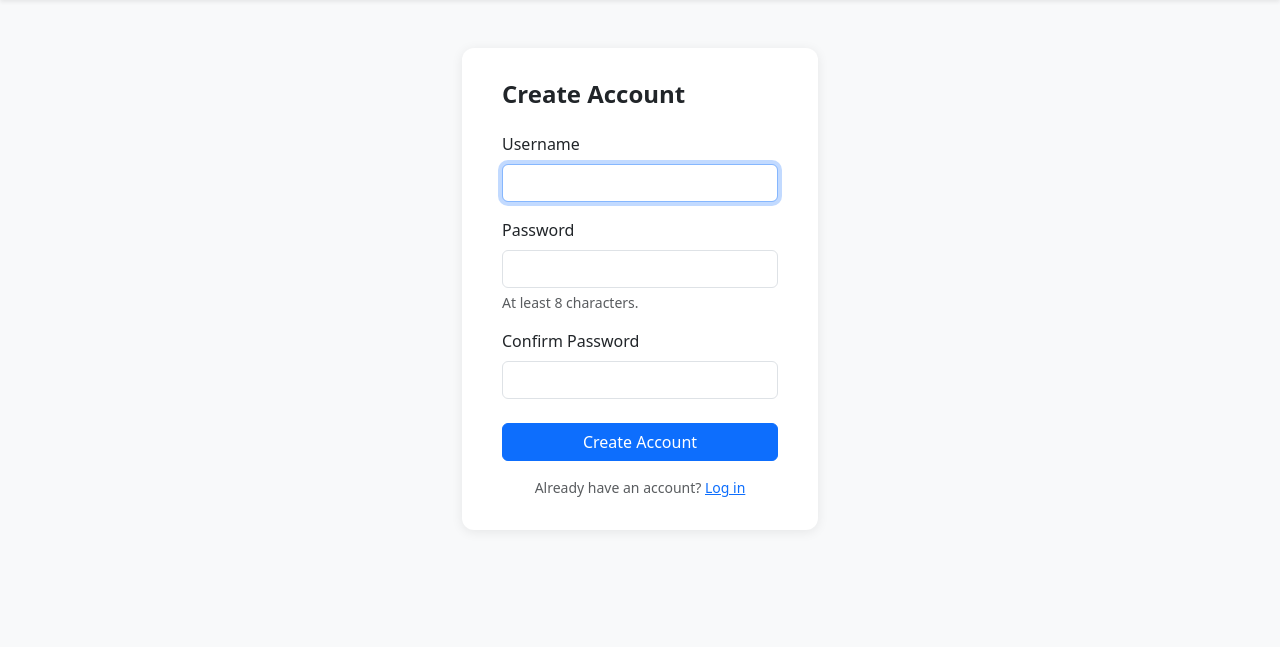
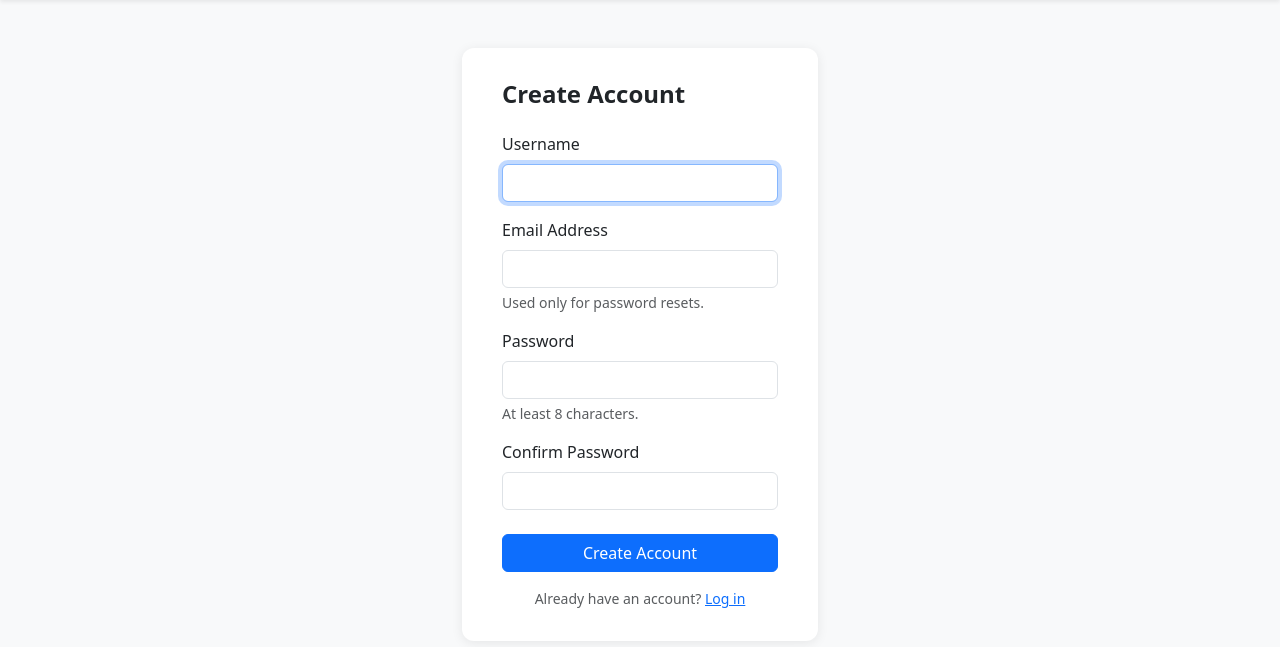
Before and after one commit to umanchanda/umanchandastocks, a Flask app: page /register in a window 1280 px wide. Shown: the part 60-707 px from the top of the page. Run offline with Flask 3, Linux system fonts and the light colour scheme.

Commit message:
Add email-based password reset flow
- Add email column to User model (nullable, unique) for reset lookup
- Registration now collects email; duplicate email check added
- New routes: GET/POST /forgot-password and GET/POST /reset-password/<token>
- Tokens signed with itsdangerous URLSafeTimedSerializer, expire after 1 hour
- Reset emails sent via Flask-Mail; always returns the same flash message
  regardless of whether the email is registered (prevents enumeration)
- Add Flask-Mail and itsdangerous to requirements.txt
- Add SMTP env var docs to README
- "Forgot your password?" link added to login page

https://claude.ai/code/session_01JtZrjPLhcQs83kF5vd7ym8

```diff
--- a/application.py
+++ b/application.py
@@ -2,6 +2,7 @@ import os
 from tempfile import mkdtemp
 
 from flask import Flask
+from flask_mail import Mail
 from flask_session import Session
 from werkzeug.exceptions import default_exceptions
 
@@ -31,13 +32,26 @@ app.config["SESSION_FILE_DIR"] = mkdtemp()
 app.config["SESSION_PERMANENT"] = False
 app.config["SESSION_TYPE"] = "filesystem"
 
+app.config["MAIL_SERVER"] = os.environ.get("MAIL_SERVER", "smtp.gmail.com")
+app.config["MAIL_PORT"] = int(os.environ.get("MAIL_PORT", 587))
+app.config["MAIL_USE_TLS"] = os.environ.get("MAIL_USE_TLS", "true").lower() == "true"
+app.config["MAIL_USERNAME"] = os.environ.get("MAIL_USERNAME")
+app.config["MAIL_PASSWORD"] = os.environ.get("MAIL_PASSWORD")
+app.config["MAIL_DEFAULT_SENDER"] = os.environ.get("MAIL_DEFAULT_SENDER",
+                                                    os.environ.get("MAIL_USERNAME"))
+
 db.init_app(app)
+mail = Mail(app)
 Session(app)
 app.jinja_env.filters["usd"] = usd
 
 app.register_blueprint(auth_bp)
 app.register_blueprint(stocks_bp)
 app.register_blueprint(options_bp)
+
+# Pass mail instance to auth blueprint after registration
+from routes.auth import set_mail
+set_mail(mail)
 
 with app.app_context():
     db.create_all()
--- a/models.py
+++ b/models.py
@@ -9,6 +9,7 @@ class User(db.Model):
 
     id = db.Column(db.Integer, primary_key=True)
     username = db.Column(db.String(80), unique=True, nullable=False)
+    email = db.Column(db.String(254), unique=True, nullable=True)
     hash = db.Column(db.String(256), nullable=False)
     cash = db.Column(db.Numeric(12, 2), nullable=False, default=10000.00)
 
--- a/requirements.txt
+++ b/requirements.txt
@@ -1,5 +1,7 @@
 Flask
+Flask-Mail
 Flask-SQLAlchemy
 Flask-Session
+itsdangerous
 psycopg2-binary
 yfinance
--- a/routes/auth.py
+++ b/routes/auth.py
@@ -1,9 +1,22 @@
-from flask import Blueprint, flash, redirect, render_template, request, session
+from flask import Blueprint, flash, redirect, render_template, request, session, current_app
+from flask_mail import Message
+from itsdangerous import URLSafeTimedSerializer, SignatureExpired, BadSignature
 from werkzeug.security import check_password_hash, generate_password_hash
 
 from models import db, User
 
 auth_bp = Blueprint("auth", __name__)
+
+_mail = None
+
+
+def set_mail(mail_instance):
+    global _mail
+    _mail = mail_instance
+
+
+def _serializer():
+    return URLSafeTimedSerializer(current_app.config["SECRET_KEY"])
 
 
 @auth_bp.route("/register", methods=["GET", "POST"])
@@ -12,11 +25,15 @@ def register():
 
     if request.method == "POST":
         username = request.form.get("username", "").strip()
+        email = request.form.get("email", "").strip().lower()
         password = request.form.get("password", "")
         confirmation = request.form.get("confirmation", "")
 
         if not username:
             flash("Must provide username", "error")
+            return redirect("/register")
+        if not email or "@" not in email:
+            flash("Must provide a valid email address", "error")
             return redirect("/register")
         if not password:
             flash("Must provide password", "error")
@@ -30,8 +47,11 @@ def register():
         if User.query.filter_by(username=username).first():
             flash("Username already taken", "error")
             return redirect("/register")
+        if User.query.filter_by(email=email).first():
+            flash("An account with that email already exists", "error")
+            return redirect("/register")
 
-        user = User(username=username, hash=generate_password_hash(password))
+        user = User(username=username, email=email, hash=generate_password_hash(password))
         db.session.add(user)
         db.session.commit()
         session["user_id"] = user.id
@@ -70,3 +90,77 @@ def login():
 def logout():
     session.clear()
     return redirect("/")
+
+
+@auth_bp.route("/forgot-password", methods=["GET", "POST"])
+def forgot_password():
+    if request.method == "POST":
+        email = request.form.get("email", "").strip().lower()
+        if not email:
+            flash("Must provide an email address", "error")
+            return redirect("/forgot-password")
+
+        user = User.query.filter_by(email=email).first()
+        # Always show the same message to avoid leaking which emails are registered
+        if user and _mail:
+            token = _serializer().dumps(user.email, salt="password-reset")
+            reset_url = request.host_url.rstrip("/") + f"/reset-password/{token}"
+            msg = Message(
+                subject="UDAY Finance — Password Reset",
+                recipients=[user.email],
+                body=(
+                    f"Hi {user.username},\n\n"
+                    f"Click the link below to reset your password. "
+                    f"This link expires in 1 hour.\n\n"
+                    f"{reset_url}\n\n"
+                    f"If you did not request a password reset, you can ignore this email."
+                )
+            )
+            try:
+                _mail.send(msg)
+            except Exception:
+                flash("Could not send reset email — please check the mail configuration.", "error")
+                return redirect("/forgot-password")
+
+        flash("If that email is registered, you'll receive a reset link shortly.", "success")
+        return redirect("/login")
+
+    return render_template("auth/forgot_password.html")
+
+
+@auth_bp.route("/reset-password/<token>", methods=["GET", "POST"])
+def reset_password(token):
+    try:
+        email = _serializer().loads(token, salt="password-reset", max_age=3600)
+    except SignatureExpired:
+        flash("That reset link has expired. Please request a new one.", "error")
+        return redirect("/forgot-password")
+    except BadSignature:
+        flash("Invalid reset link.", "error")
+        return redirect("/forgot-password")
+
+    user = User.query.filter_by(email=email).first()
+    if not user:
+        flash("User not found.", "error")
+        return redirect("/forgot-password")
+
+    if request.method == "POST":
+        password = request.form.get("password", "")
+        confirmation = request.form.get("confirmation", "")
+
+        if not password:
+            flash("Must provide a new password", "error")
+            return redirect(f"/reset-password/{token}")
+        if len(password) < 8:
+            flash("Password must be at least 8 characters", "error")
+            return redirect(f"/reset-password/{token}")
+        if password != confirmation:
+            flash("Passwords do not match", "error")
+            return redirect(f"/reset-password/{token}")
+
+        user.hash = generate_password_hash(password)
+        db.session.commit()
+        flash("Password updated successfully. Please log in.", "success")
+        return redirect("/login")
+
+    return render_template("auth/reset_password.html", token=token)
--- a/templates/login.html
+++ b/templates/login.html
@@ -18,7 +18,8 @@
                 </div>
                 <button class="btn btn-primary w-100 mt-2" type="submit">Log In</button>
             </form>
-            <p class="text-center text-muted mt-3 mb-0 small">Don't have an account? <a href="/register">Register</a></p>
+            <p class="text-center mt-3 mb-0 small"><a href="/forgot-password">Forgot your password?</a></p>
+            <p class="text-center text-muted mt-2 mb-0 small">Don't have an account? <a href="/register">Register</a></p>
         </div>
     </div>
 </div>
--- a/templates/register.html
+++ b/templates/register.html
@@ -11,6 +11,11 @@
                 <div class="mb-3">
                     <label class="form-label" for="username">Username</label>
                     <input autofocus class="form-control" id="username" name="username" type="text" autocomplete="username" required/>
+                </div>
+                <div class="mb-3">
+                    <label class="form-label" for="email">Email Address</label>
+                    <input class="form-control" id="email" name="email" type="email" autocomplete="email" required/>
+                    <div class="form-text">Used only for password resets.</div>
                 </div>
                 <div class="mb-3">
                     <label class="form-label" for="password">Password</label>
```
Also changed, not shown: templates/auth/forgot_password.html (added, +22 -0 lines), templates/auth/reset_password.html (added, +26 -0 lines), README.md.
